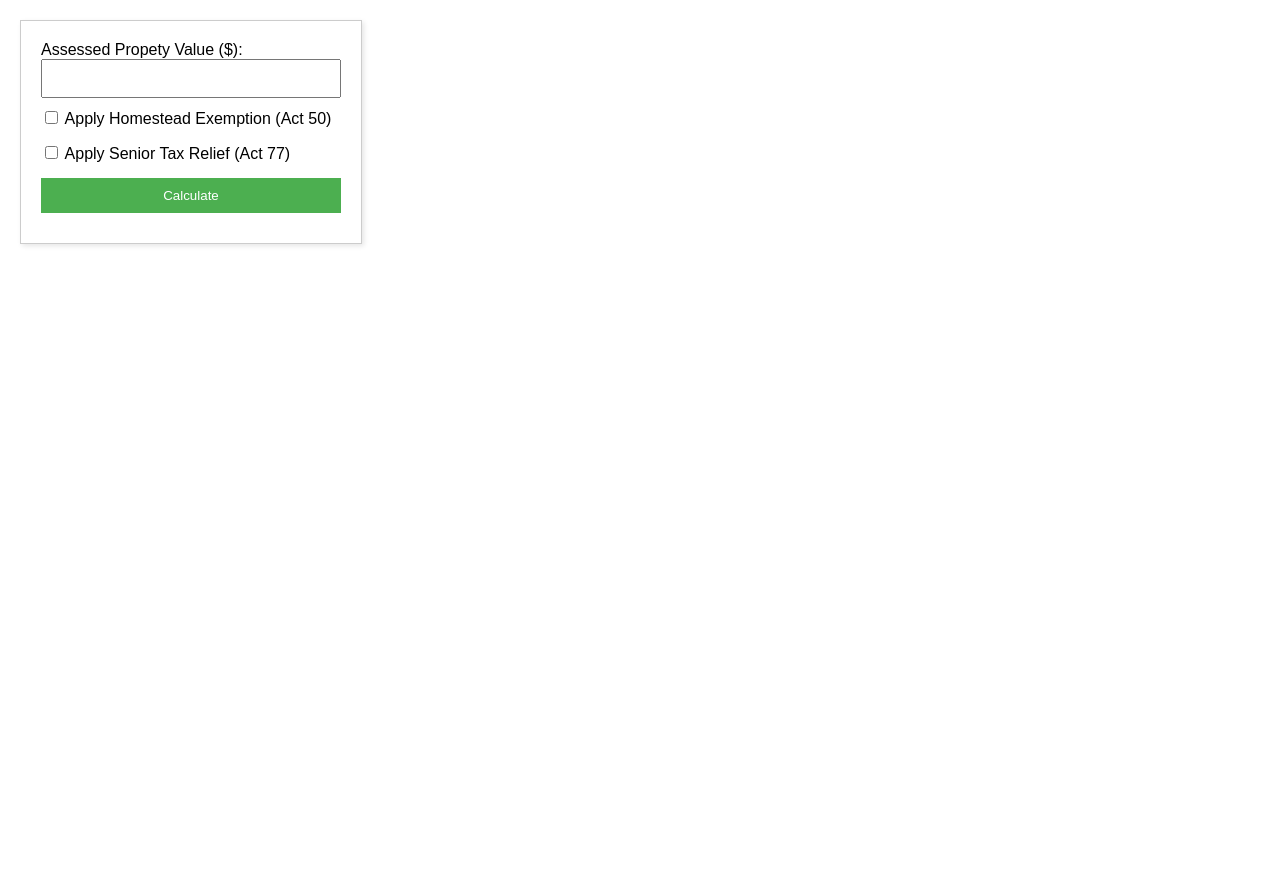
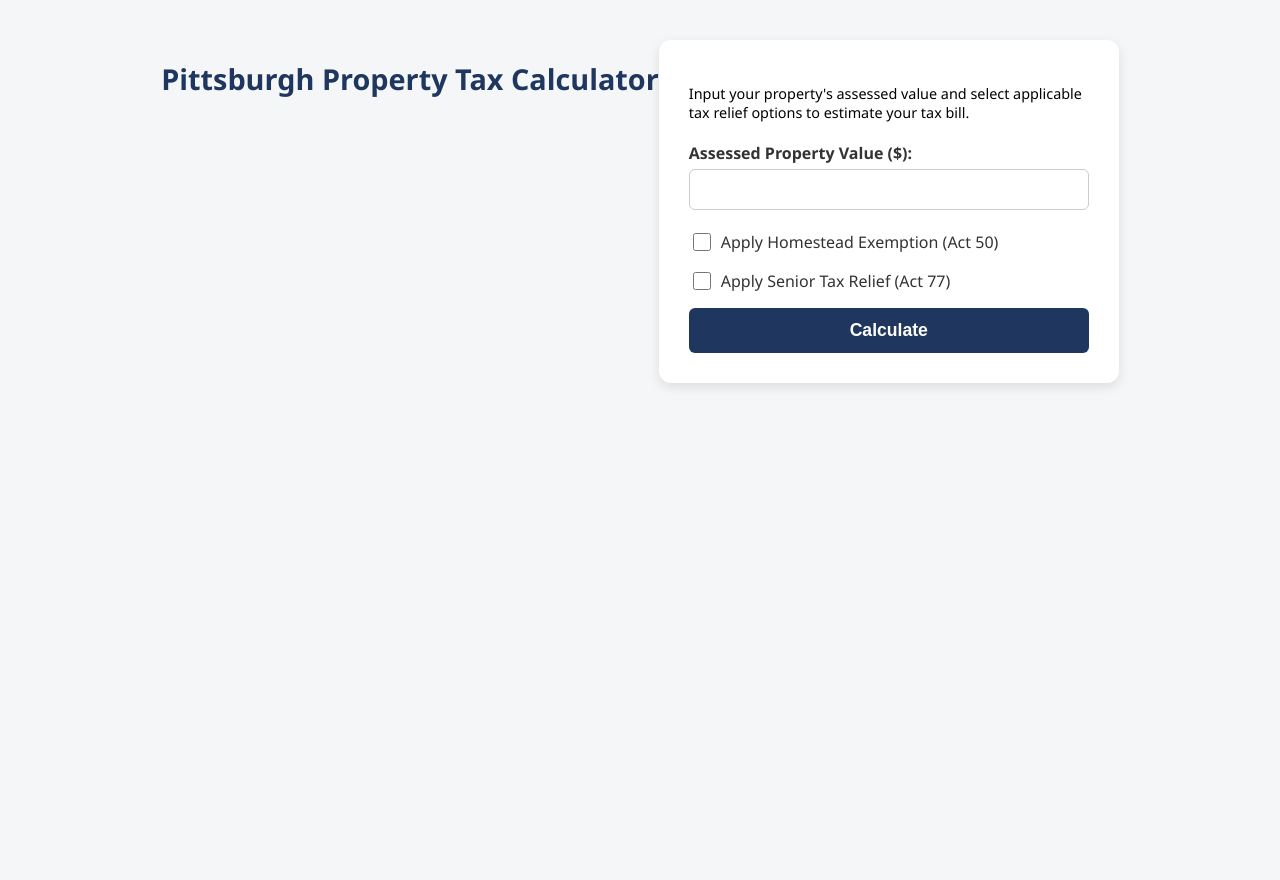
Before and after one commit to patrickcdoyle1/pgh-prop-calc, a Flask app: page / in a window 1280 px wide. Before the commit the page ends 246 px from the top, so only its background shows below. Run offline with Flask 3, Linux system fonts and the light colour scheme.

Commit message:
new css and tabs

```diff
--- a/templates/calculator.html
+++ b/templates/calculator.html
@@ -4,20 +4,167 @@
     <meta charset="UTF-8">
     <title>Pittsburgh Property Tax Calculator</title>
     <style>
-        /* ... (styles remain the same) ... */
-        body { font-family: Arial, sans-serif; margin: 20px; }
-        .calculator { border: 1px solid #ccc; padding: 20px; width: 300px; box-shadow: 2px 2px 5px rgba(0,0,0,0.1); }
-        input[type="number"], select, button { width: 100%; padding: 10px; margin-bottom: 10px; box-sizing: border-box; }
-        .checkbox-container { margin-bottom: 15px; } /* Added for better layout */
-        button { background-color: #4CAF50; color: white; border: none; cursor: pointer; }
-        .result { margin-top: 20px; padding: 10px; background-color: #f2f2f2; border: 1px solid #ddd; }
-        .error { color: red; }
+        /* Global Styling and Typography */
+        body {
+            font-family: 'Segoe UI', Tahoma, Geneva, Verdana, sans-serif; /* Modern, clean font */
+            margin: 0;
+            padding: 40px 0;
+            background-color: #f4f6f8; /* Light gray background */
+            display: flex;
+            justify-content: center;
+            align-items: flex-start;
+            min-height: 100vh;
+        }
+
+        /* Calculator Container (The Card) */
+        .calculator {
+            border: none; /* Remove default border */
+            padding: 30px;
+            width: 100%;
+            max-width: 400px; /* Center and constrain width */
+            background-color: #ffffff;
+            border-radius: 12px; /* Soft rounded corners */
+            box-shadow: 0 4px 12px rgba(0, 0, 0, 0.1); /* Subtle shadow lift */
+        }
+
+        /* Headers and Title */
+        h1 {
+            text-align: center;
+            color: #1f375f; /* Deep Navy Blue for titles */
+            margin-bottom: 25px;
+            font-size: 1.8em;
+        }
+
+        /* Input Fields */
+        label {
+            font-weight: 600;
+            color: #333;
+            display: block; /* Ensures label is on its own line */
+            margin-bottom: 5px;
+        }
+
+        input[type="number"] {
+            width: 100%;
+            padding: 12px;
+            margin-bottom: 20px;
+            box-sizing: border-box;
+            border: 1px solid #ccc;
+            border-radius: 6px;
+            transition: border-color 0.3s;
+        }
+        input[type="number"]:focus {
+            border-color: #ffb81c; /* Pittsburgh Gold on focus */
+            outline: none;
+        }
+
+        /* Checkbox Container */
+        .checkbox-container {
+            display: flex;
+            align-items: center;
+            margin-bottom: 15px;
+            cursor: pointer;
+        }
+        .checkbox-container input[type="checkbox"] {
+            width: auto;
+            margin-right: 10px;
+            height: 18px;
+            width: 18px;
+            cursor: pointer;
+        }
+        .checkbox-container label {
+            font-weight: normal;
+            margin-bottom: 0;
+            cursor: pointer;
+        }
+
+        /* Button Styling */
+        button {
+            width: 100%;
+            padding: 12px;
+            background-color: #1f375f; /* Deep Navy Blue */
+            color: white;
+            border: none;
+            cursor: pointer;
+            border-radius: 6px;
+            font-size: 1.1em;
+            font-weight: bold;
+            transition: background-color 0.3s;
+        }
+        button:hover {
+            background-color: #0c1a33; /* Slightly darker on hover */
+        }
+
+        /* Results Section */
+        .results-container {
+            margin-top: 25px;
+            padding: 20px;
+            background-color: #e6eef5; /* Light blue background for results */
+            border: 1px solid #d0d7e0;
+            border-radius: 8px;
+        }
+        .results-container h3 {
+            color: #1f375f;
+            margin-top: 0;
+            border-bottom: 1px solid #c0c8d1;
+            padding-bottom: 5px;
+            margin-bottom: 10px;
+            font-size: 1.4em;
+        }
+
+        /* Table for Results */
+        .tax-table {
+            width: 100%;
+            border-collapse: collapse;
+            margin-bottom: 15px;
+            font-size: 0.95em;
+        }
+        .tax-table td {
+            padding: 6px 0;
+        }
+        .tax-table td:first-child {
+            color: #555;
+        }
+        .tax-table td:last-child {
+            text-align: right;
+            font-weight: bold;
+            color: #333;
+        }
+        .total-row td {
+            border-top: 2px solid #1f375f;
+            font-weight: bold !important;
+            font-size: 1.1em;
+        }
+
+        /* Increase/Decrease Callout */
+        .increase-callout {
+            text-align: center;
+            padding: 10px;
+            border-radius: 6px;
+            margin-top: 20px;
+            font-size: 1.1em;
+            font-weight: bold;
+        }
+        .increase-callout.positive {
+            background-color: #ffe0e0; /* Light red */
+            color: #cc0000; /* Darker red */
+        }
+        .increase-callout.negative {
+            background-color: #e0fff0; /* Light green */
+            color: #008000; /* Darker green */
+        }
+
+        .error { color: #cc0000; font-weight: bold; text-align: center; }
     </style>
 </head>
 <body>
+    <h1>Pittsburgh Property Tax Calculator</h1>
+
     <div class="calculator">
+        <p style="font-size:0.9em; margin-bottom: 20px;">
+            Input your property's assessed value and select applicable tax relief options to estimate your tax bill.
+        </p>
         <form method="POST">
-            <label for="num1">Assessed Propety Value ($):</label>
+            <label for="num1">Assessed Property Value ($):</label>
             <input type="number" step="any" name="num1" id="num1" required>
 
             <div class="checkbox-container">
@@ -44,29 +191,38 @@
         </form>
 
         {% if error %}
-            <div class="city error">
+            <div class="results-container error">
                 <p><strong>{{ error }}</strong></p>
             </div>
-        {% elif city is not none %}
-            <div class="city">
-                <p><strong>Estimated 2025 Property Taxes:</strong></p>
-                <p>City tax: ${{ "%.2f"|format(city) }}</p>
-                <p>Parks tax: ${{ "%.2f"|format(parks) }}</p>
-                <p>Library tax: ${{ "%.2f"|format(library) }}</p>
-                <p>Schools tax: ${{ "%.2f"|format(schools) }}</p>
-                <p>Total: ${{ "%.2f"|format(total) }}</p>
-                <br>
-                <p><strong>Estimated 2026 Property Taxes:</strong></p>
-                <p>City tax: ${{ "%.2f"|format(city_new) }}</p>
-                <p>Parks tax: ${{ "%.2f"|format(parks) }}</p>
-                <p>Library tax: ${{ "%.2f"|format(library) }}</p>
-                <p>Schools tax: ${{ "%.2f"|format(schools_new) }}</p>
-                <p>Total: ${{ "%.2f"|format(total_new) }}</p>
-                <br>
-                <p><strong>Total increase</strong>: ${{ "%.2f"|format(increase) }}</p>
+        {% elif total is not none %}
+            <div class="results-container">
+
+                <h3>Estimated 2025 Taxes</h3>
+                <table class="tax-table">
+                    <tr><td>City Tax</td><td>${{ "%.2f"|format(city) }}</td></tr>
+                    <tr><td>Parks Tax</td><td>${{ "%.2f"|format(parks) }}</td></tr>
+                    <tr><td>Library Tax</td><td>${{ "%.2f"|format(library) }}</td></tr>
+                    <tr><td>School Tax</td><td>${{ "%.2f"|format(schools) }}</td></tr>
+                    <tr class="total-row"><td>TOTAL 2025</td><td>${{ "%.2f"|format(total) }}</td></tr>
+                </table>
+
+                <h3>Estimated 2026 Taxes</h3>
+                <table class="tax-table">
+                    <tr><td>City Tax</td><td>${{ "%.2f"|format(city_new) }}</td></tr>
+                    <tr><td>Parks Tax</td><td>${{ "%.2f"|format(parks) }}</td></tr>
+                    <tr><td>Library Tax</td><td>${{ "%.2f"|format(library) }}</td></tr>
+                    <tr><td>School Tax</td><td>${{ "%.2f"|format(schools_new) }}</td></tr>
+                    <tr class="total-row"><td>TOTAL 2026</td><td>${{ "%.2f"|format(total_new) }}</td></tr>
+                </table>
+
+                {% set increase_class = 'positive' if increase > 0 else 'negative' %}
+                <div class="increase-callout {{ increase_class }}">
+                    Total Tax Increase/Decrease: ${{ "%.2f"|format(increase) }}
+                </div>
             </div>
         {% endif %}
     </div>
+</body>
 
 </body>
 </html>
```
